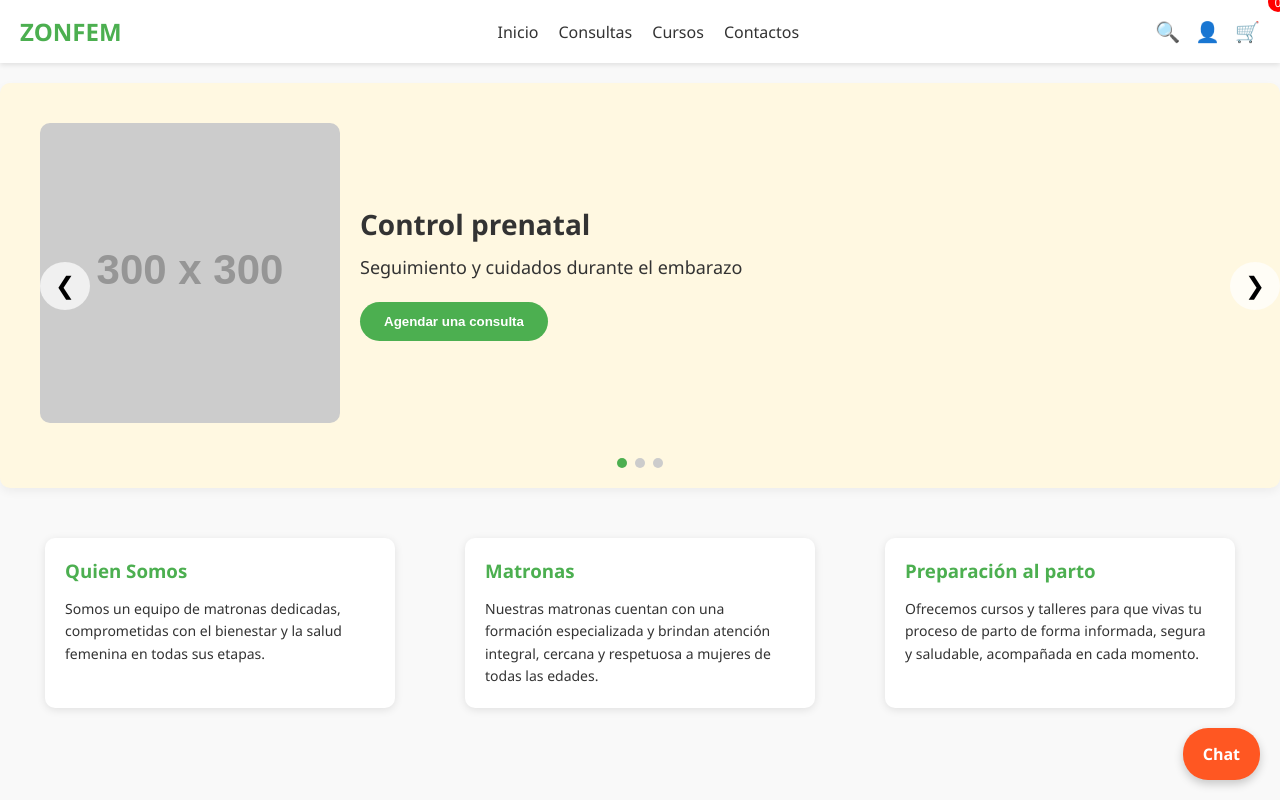
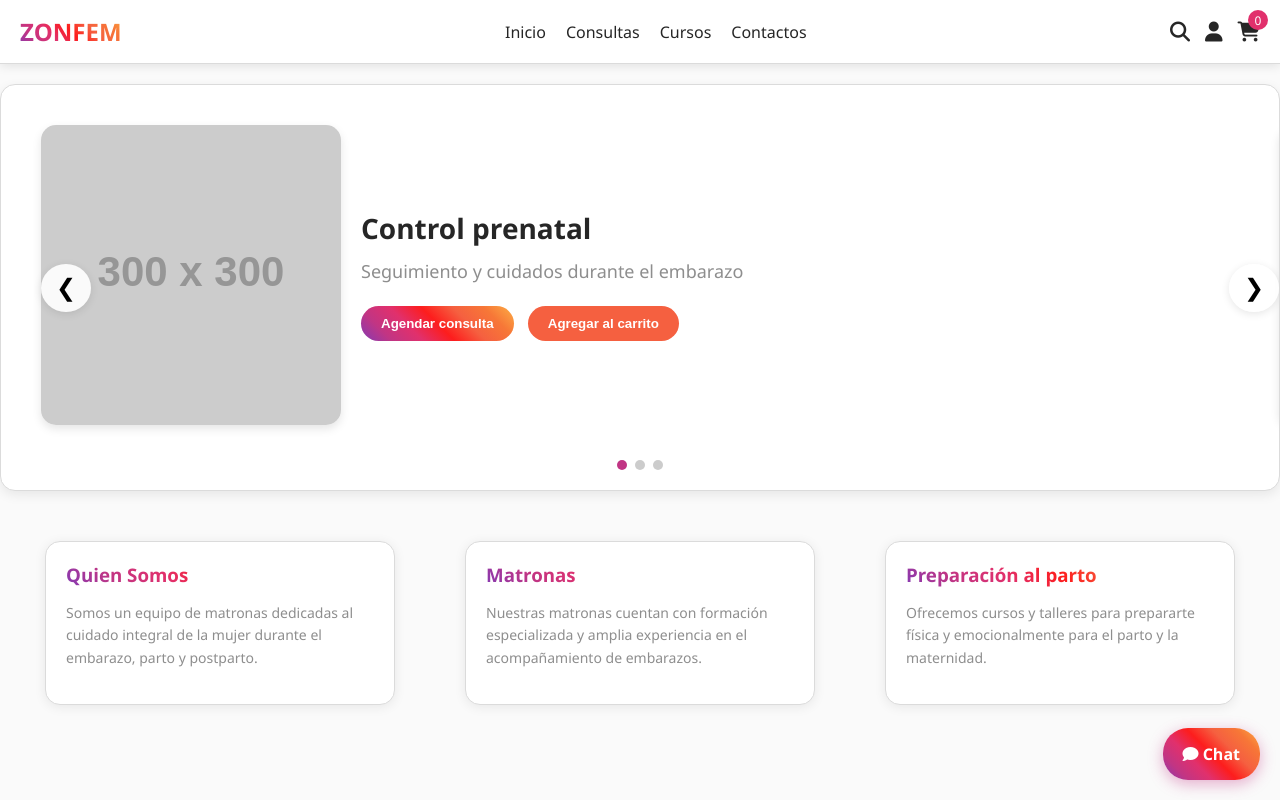
Before and after one commit to Trippxzz/ZoneFem, a Django app: template ZoneApp/templates/index.html in a window 1280 px wide. Run offline with Django 5.2, Linux system fonts and the light colour scheme; the template is opened without the code that fills it, so the values that code supplies are empty; grey boxes labelled with a size stand in for pictures from a placeholder-image service; some libraries are stand-ins or nearby versions.

Commit message:
index.html

```diff
--- a/ZoneApp/templates/index.html
+++ b/ZoneApp/templates/index.html
@@ -4,7 +4,21 @@
   <meta charset="UTF-8" />
   <meta name="viewport" content="width=device-width, initial-scale=1.0"/>
   <title>ZONFEM - Control Prenatal</title>
+  <link rel="stylesheet" href="https://cdnjs.cloudflare.com/ajax/libs/font-awesome/6.4.0/css/all.min.css">
   <style>
+    :root {
+      --instagram-gradient: linear-gradient(45deg, #833AB4, #C13584, #E1306C, #FD1D1D, #F56040, #F77737, #FCAF45);
+      --instagram-purple: #833AB4;
+      --instagram-pink: #C13584;
+      --instagram-red: #E1306C;
+      --instagram-orange: #F56040;
+      --light-bg: #fafafa;
+      --card-bg: #ffffff;
+      --text-dark: #262626;
+      --text-light: #8e8e8e;
+      --border-color: #dbdbdb;
+    }
+
     * {
       margin: 0;
       padding: 0;
@@ -13,23 +27,29 @@
 
     body {
       font-family: 'Segoe UI', Tahoma, Geneva, Verdana, sans-serif;
-      background-color: #f9f9f9;
-      color: #333;
+      background-color: var(--light-bg);
+      color: var(--text-dark);
     }
 
     header {
-      background: white;
+      background: var(--card-bg);
       padding: 15px 20px;
       display: flex;
       justify-content: space-between;
       align-items: center;
-      box-shadow: 0 2px 5px rgba(0,0,0,0.1);
+      box-shadow: 0 2px 10px rgba(0,0,0,0.1);
+      border-bottom: 1px solid var(--border-color);
+      position: relative;
+      z-index: 100;
     }
 
     .logo {
       font-size: 24px;
       font-weight: bold;
-      color: #4CAF50;
+      background: var(--instagram-gradient);
+      -webkit-background-clip: text;
+      background-clip: text;
+      color: transparent;
     }
 
     nav ul {
@@ -43,24 +63,31 @@
 
     nav ul li a {
       text-decoration: none;
-      color: #333;
+      color: var(--text-dark);
       font-weight: 500;
       transition: color 0.3s;
     }
 
     nav ul li a:hover {
-      color: #4CAF50;
+      color: var(--instagram-pink);
     }
 
     .header-icons {
       display: flex;
       gap: 15px;
+      position: relative;
     }
 
     .icon {
       font-size: 20px;
       cursor: pointer;
-      color: #333;
+      color: var(--text-dark);
+      transition: color 0.3s;
+      position: relative;
+    }
+
+    .icon:hover {
+      color: var(--instagram-pink);
     }
 
     /* Carrusel */
@@ -69,10 +96,11 @@
       max-width: 100%;
       overflow: hidden;
       margin: 20px auto;
-      background: #fff8e1;
+      background: var(--card-bg);
       padding: 20px;
-      border-radius: 10px;
-      box-shadow: 0 4px 10px rgba(0,0,0,0.05);
+      border-radius: 15px;
+      box-shadow: 0 4px 12px rgba(0,0,0,0.08);
+      border: 1px solid var(--border-color);
     }
 
     .carousel {
@@ -92,7 +120,8 @@
       width: 300px;
       height: 300px;
       object-fit: cover;
-      border-radius: 10px;
+      border-radius: 15px;
+      box-shadow: 0 4px 10px rgba(0,0,0,0.1);
     }
 
     .carousel-text {
@@ -101,7 +130,7 @@
 
     .carousel-text h2 {
       font-size: 28px;
-      color: #333;
+      color: var(--text-dark);
       margin-bottom: 10px;
     }
 
@@ -109,21 +138,37 @@
       font-size: 18px;
       line-height: 1.6;
       margin-bottom: 20px;
+      color: var(--text-light);
     }
 
-    .btn-primary {
-      background: #4CAF50;
-      color: white;
-      padding: 12px 24px;
+    .btn {
+      padding: 10px 20px;
       border: none;
       border-radius: 25px;
       cursor: pointer;
       font-weight: bold;
-      transition: background 0.3s;
+      transition: all 0.3s;
+    }
+
+    .btn-primary {
+      background: var(--instagram-gradient);
+      color: white;
     }
 
     .btn-primary:hover {
-      background: #45a049;
+      transform: translateY(-2px);
+      box-shadow: 0 4px 12px rgba(195, 53, 132, 0.3);
+    }
+
+    .btn-cart {
+      background: var(--instagram-orange);
+      color: white;
+      margin-left: 10px;
+    }
+
+    .btn-cart:hover {
+      background: #e04b2d;
+      transform: translateY(-2px);
     }
 
     .carousel-controls {
@@ -137,13 +182,14 @@
     }
 
     .carousel-arrow {
-      background: rgba(255,255,255,0.7);
+      background: rgba(255,255,255,0.9);
       border: none;
       font-size: 24px;
       padding: 10px 15px;
       border-radius: 50%;
       cursor: pointer;
       transition: background 0.3s;
+      box-shadow: 0 2px 8px rgba(0,0,0,0.1);
     }
 
     .carousel-arrow:hover {
@@ -163,10 +209,11 @@
       border-radius: 50%;
       background: #ccc;
       cursor: pointer;
+      transition: background 0.3s;
     }
 
     .dot.active {
-      background: #4CAF50;
+      background: var(--instagram-pink);
     }
 
     /* Secciones inferiores */
@@ -179,22 +226,28 @@
     }
 
     .section {
-      background: white;
+      background: var(--card-bg);
       padding: 20px;
-      border-radius: 10px;
-      box-shadow: 0 2px 8px rgba(0,0,0,0.1);
+      border-radius: 15px;
+      box-shadow: 0 2px 12px rgba(0,0,0,0.08);
       flex: 1 1 300px;
       max-width: 350px;
+      border: 1px solid var(--border-color);
     }
 
     .section h3 {
-      color: #4CAF50;
+      background: var(--instagram-gradient);
+      -webkit-background-clip: text;
+      background-clip: text;
+      color: transparent;
       margin-bottom: 15px;
     }
 
     .section p {
       line-height: 1.6;
       font-size: 14px;
+      margin-bottom: 15px;
+      color: var(--text-light);
     }
 
     /* Chat flotante */
@@ -202,18 +255,19 @@
       position: fixed;
       bottom: 20px;
       right: 20px;
-      background: #ff5722;
+      background: var(--instagram-gradient);
       color: white;
       padding: 15px 20px;
       border-radius: 25px;
       font-weight: bold;
       cursor: pointer;
-      box-shadow: 0 4px 10px rgba(0,0,0,0.2);
+      box-shadow: 0 4px 15px rgba(195, 53, 132, 0.4);
       z-index: 1000;
+      transition: transform 0.3s;
     }
 
     .chat-button:hover {
-      background: #e64a19;
+      transform: translateY(-3px);
     }
 
     /* Modal de login */
@@ -284,15 +345,15 @@
       right: 15px;
       font-size: 20px;
       cursor: pointer;
-      color: #999;
+      color: var(--text-light);
     }
 
-    /* Carrito y búsqueda */
+    /* Carrito mejorado */
     .cart-count {
       position: absolute;
       top: -8px;
       right: -8px;
-      background: red;
+      background: var(--instagram-red);
       color: white;
       border-radius: 50%;
       width: 20px;
@@ -318,11 +437,11 @@
       </ul>
     </nav>
     <div class="header-icons">
-      <div class="icon" onclick="openSearch()">🔍</div>
-      <div class="icon" onclick="openLoginModal()">👤</div>
+      <div class="icon" onclick="openSearch()"><i class="fas fa-search"></i></div>
+      <div class="icon" onclick="openLoginModal()"><i class="fas fa-user"></i></div>
       <div class="icon" onclick="openCart()">
-        🛒
-        <span class="cart-count">0</span>
+        <i class="fas fa-shopping-cart"></i>
+        <span class="cart-count" id="cartCount">0</span>
       </div>
     </div>
   </header>
@@ -335,7 +454,8 @@
         <div class="carousel-text">
           <h2>Control prenatal</h2>
           <p>Seguimiento y cuidados durante el embarazo</p>
-          <button class="btn-primary" onclick="alert('¡Gracias por agendar tu consulta!')">Agendar una consulta</button>
+          <button class="btn btn-primary" onclick="alert('¡Consulta agendada!')">Agendar consulta</button>
+          <button class="btn btn-cart" onclick="addToCart('Control prenatal', 120)">Agregar al carrito</button>
         </div>
       </div>
       <div class="carousel-item">
@@ -343,7 +463,8 @@
         <div class="carousel-text">
           <h2>Atención especializada</h2>
           <p>Con nuestras matronas experimentadas</p>
-          <button class="btn-primary" onclick="alert('¡Gracias por agendar tu consulta!')">Agendar una consulta</button>
+          <button class="btn btn-primary" onclick="alert('¡Consulta agendada!')">Agendar consulta</button>
+          <button class="btn btn-cart" onclick="addToCart('Atención especializada', 150)">Agregar al carrito</button>
         </div>
       </div>
       <div class="carousel-item">
@@ -351,7 +472,8 @@
         <div class="carousel-text">
           <h2>Preparación al parto</h2>
           <p>Clases y talleres para tu proceso</p>
-          <button class="btn-primary" onclick="alert('¡Gracias por agendar tu consulta!')">Agendar una consulta</button>
+          <button class="btn btn-primary" onclick="alert('¡Clase agendada!')">Agendar clase</button>
+          <button class="btn btn-cart" onclick="addToCart('Preparación al parto', 80)">Agregar al carrito</button>
         </div>
       </div>
     </div>
@@ -372,70 +494,155 @@
   <div class="sections">
     <div class="section">
       <h3>Quien Somos</h3>
-      <p>Somos un equipo de matronas dedicadas, comprometidas con el bienestar y la salud femenina en todas sus etapas.</p>
+      <p>Somos un equipo de matronas dedicadas al cuidado integral de la mujer durante el embarazo, parto y postparto.</p>
     </div>
     <div class="section">
       <h3>Matronas</h3>
-      <p>Nuestras matronas cuentan con una formación especializada y brindan atención integral, cercana y respetuosa a mujeres de todas las edades.</p>
+      <p>Nuestras matronas cuentan con formación especializada y amplia experiencia en el acompañamiento de embarazos.</p>
     </div>
     <div class="section">
       <h3>Preparación al parto</h3>
-      <p>Ofrecemos cursos y talleres para que vivas tu proceso de parto de forma informada, segura y saludable, acompañada en cada momento.</p>
+      <p>Ofrecemos cursos y talleres para prepararte física y emocionalmente para el parto y la maternidad.</p>
     </div>
   </div>
 
   <!-- Chat flotante -->
-  <div class="chat-button" onclick="alert('¡Hola! Estamos aquí para ayudarte. ¿En qué podemos servirte?')">
-    Chat
+  <div class="chat-button" onclick="alert('¡Hola! ¿En qué podemos ayudarte?')">
+    <i class="fas fa-comment"></i> Chat
   </div>
 
-  <!-- Modal de Login -->
+  <!-- Modal de Carrito mejorado -->
+  <div id="cartModal" class="modal">
+    <div class="modal-content">
+      <span class="btn-close" onclick="closeCart()">×</span>
+      <h2 class="modal-title">Carrito de Compras</h2>
+      <div id="cartItems">
+        <p id="cartEmpty">Tu carrito está vacío.</p>
+      </div>
+      <div class="cart-total">
+        <span>Total:</span>
+        <span id="cartTotal">$0</span>
+      </div>
+      <button class="btn btn-primary" style="width: 100%; margin-top: 20px;" onclick="confirmPurchase()">Confirmar compra</button>
+    </div>
+  </div>
+
+  <!-- Modal de Login y Búsqueda -->
   <div id="loginModal" class="modal">
     <div class="modal-content">
-      <span class="btn-close" onclick="closeLoginModal()">×</span>
+      <span class="btn-close" onclick="closeModal('loginModal')">×</span>
       <h2 class="modal-title">Iniciar Sesión</h2>
       <div class="form-group">
-        <label for="email">Correo electrónico</label>
-        <input type="email" id="email" placeholder="tu@email.com">
+        <label>Correo:</label>
+        <input type="email" placeholder="tu@email.com">
       </div>
       <div class="form-group">
-        <label for="password">Contraseña</label>
-        <input type="password" id="password" placeholder="••••••••">
+        <label>Contraseña:</label>
+        <input type="password" placeholder="••••••••">
       </div>
       <div class="form-actions">
         <button class="btn-link" onclick="alert('Redirigiendo a recuperar contraseña...')">Olvidé mi contraseña</button>
-        <button class="btn-primary" onclick="alert('¡Bienvenido/a!')">Iniciar sesión</button>
-      </div>
-      <div style="margin-top: 15px; text-align: center;">
-        <span>¿No tienes cuenta? </span>
-        <button class="btn-link" onclick="alert('Redirigiendo a registro...')">Crear cuenta</button>
+        <button class="btn-primary" onclick="closeModal('loginModal'); alert('¡Bienvenido/a!')">Iniciar sesión</button>
       </div>
     </div>
   </div>
 
-  <!-- Modal de Carrito -->
-  <div id="cartModal" class="modal">
-    <div class="modal-content">
-      <span class="btn-close" onclick="closeCart()">×</span>
-      <h2 class="modal-title">Carrito de Compras</h2>
-      <p>Actualmente no hay productos en tu carrito.</p>
-      <button class="btn-primary" style="width: 100%; margin-top: 20px;" onclick="closeCart()">Cerrar</button>
-    </div>
-  </div>
-
-  <!-- Modal de Búsqueda -->
   <div id="searchModal" class="modal">
     <div class="modal-content">
-      <span class="btn-close" onclick="closeSearch()">×</span>
+      <span class="btn-close" onclick="closeModal('searchModal')">×</span>
       <h2 class="modal-title">Buscar</h2>
-      <div class="form-group">
-        <input type="text" placeholder="Escribe lo que buscas..." style="width: 100%; padding: 10px; margin-bottom: 10px;">
-      </div>
-      <button class="btn-primary" style="width: 100%;" onclick="alert('Buscando...')">Buscar</button>
+      <input type="text" placeholder="Escribe aquí..." style="width:100%; padding:10px; margin:10px 0;">
+      <button class="btn-primary" style="width:100%;" onclick="closeModal('searchModal'); alert('Buscando...')">Buscar</button>
     </div>
   </div>
 
   <script>
+    // Carrito mejorado
+    let cart = [];
+    const cartCountElement = document.getElementById('cartCount');
+    const cartTotalElement = document.getElementById('cartTotal');
+
+    function updateCartDisplay() {
+      const cartItemsElement = document.getElementById('cartItems');
+      const cartEmptyElement = document.getElementById('cartEmpty');
+
+      // Actualizar contador
+      cartCountElement.textContent = cart.length;
+
+      // Actualizar contenido del carrito
+      if (cart.length === 0) {
+        cartItemsElement.innerHTML = '<p id="cartEmpty">Tu carrito está vacío.</p>';
+        cartTotalElement.textContent = '$0';
+      } else {
+        let itemsHTML = '';
+        let total = 0;
+
+        cart.forEach((item, index) => {
+          itemsHTML += `
+            <div class="cart-item">
+              <div class="cart-item-info">
+                <div class="cart-item-name">${item.name}</div>
+                <div class="cart-item-price">$${item.price}</div>
+              </div>
+              <button class="cart-item-remove" onclick="removeFromCart(${index})">
+                <i class="fas fa-trash"></i>
+              </button>
+            </div>
+          `;
+          total += item.price;
+        });
+
+        cartItemsElement.innerHTML = itemsHTML;
+        cartTotalElement.textContent = `$${total}`;
+      }
+    }
+
+    function addToCart(itemName, price) {
+      cart.push({ name: itemName, price: price });
+      updateCartDisplay();
+      alert(`"${itemName}" agregado al carrito`);
+    }
+
+    function removeFromCart(index) {
+      cart.splice(index, 1);
+      updateCartDisplay();
+    }
+
+    function confirmPurchase() {
+      if (cart.length === 0) {
+        alert('Tu carrito está vacío');
+        return;
+      }
+
+      let total = cart.reduce((sum, item) => sum + item.price, 0);
+      alert(`Compra confirmada por un total de $${total}.\nGracias por tu compra.`);
+
+      cart = [];
+      updateCartDisplay();
+      closeCart();
+    }
+
+    // Abrir modales
+    function openCart() {
+      document.getElementById('cartModal').style.display = 'flex';
+    }
+
+    function closeCart() {
+      document.getElementById('cartModal').style.display = 'none';
+    }
+
+    function openLoginModal() {
+      document.getElementById('loginModal').style.display = 'flex';
+    }
+
+    function openSearch() {
+      document.getElementById('searchModal').style.display = 'flex';
+    }
+
+    function closeModal(modalId) {
+      document.getElementById(modalId).style.display = 'none';
+    }
+
     // Carrusel
     let currentSlide = 0;
     const carousel = document.querySelector('.carousel');
@@ -452,54 +659,17 @@
       currentSlide += direction;
       if (currentSlide < 0) currentSlide = slides.length - 1;
       if (currentSlide >= slides.length) currentSlide = 0;
-      updateCarousel();
+      carousel.style.transform = `translateX(-${currentSlide * 100}%)`;
+      updateDots();
     }
 
     function goToSlide(index) {
       currentSlide = index;
-      updateCarousel();
-    }
-
-    function updateCarousel() {
-      carousel.style.transform = `translateX(-${currentSlide * 100}%)`;
+      carousel.style.transform = `translateX(-${index * 100}%)`;
       updateDots();
     }
 
-    // Autoplay every 5 seconds
-    setInterval(() => {
-      moveCarousel(1);
-    }, 5000);
-
-    // Modales
-    function openLoginModal() {
-      document.getElementById('loginModal').style.display = 'flex';
-    }
-
-    function closeLoginModal() {
-      document.getElementById('loginModal').style.display = 'none';
-    }
-
-    function openCart() {
-      document.getElementById('cartModal').style.display = 'flex';
-    }
-
-    function closeCart() {
-      document.getElementById('cartModal').style.display = 'none';
-    }
-
-    function openSearch() {
-      document.getElementById('searchModal').style.display = 'flex';
-    }
-
-    function closeSearch() {
-      document.getElementById('searchModal').style.display = 'none';
-    }
-
-    // Simular añadir al carrito
-    document.querySelector('.icon:nth-child(3)').addEventListener('click', () => {
-      const count = parseInt(document.querySelector('.cart-count').textContent);
-      document.querySelector('.cart-count').textContent = count + 1;
-    });
+    setInterval(() => moveCarousel(1), 5000);
 
     // Cerrar modales al hacer clic fuera
     window.onclick = function(event) {
@@ -507,6 +677,9 @@
         event.target.style.display = 'none';
       }
     };
+
+    // Inicializar el carrito
+    updateCartDisplay();
   </script>
 
 </body>
```
Also changed, not shown: other parts of ZoneApp/templates/index.html (+70 -5 lines).
